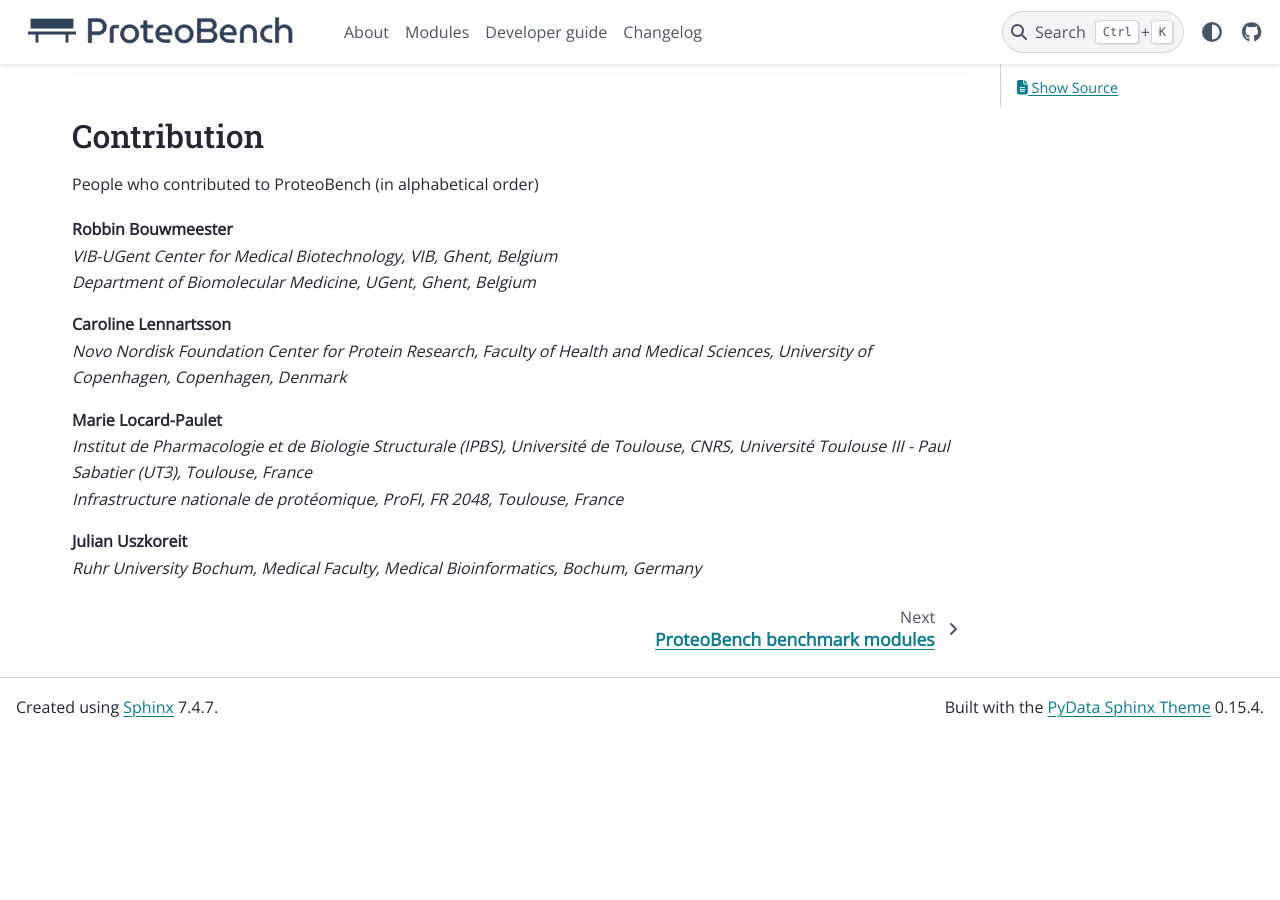
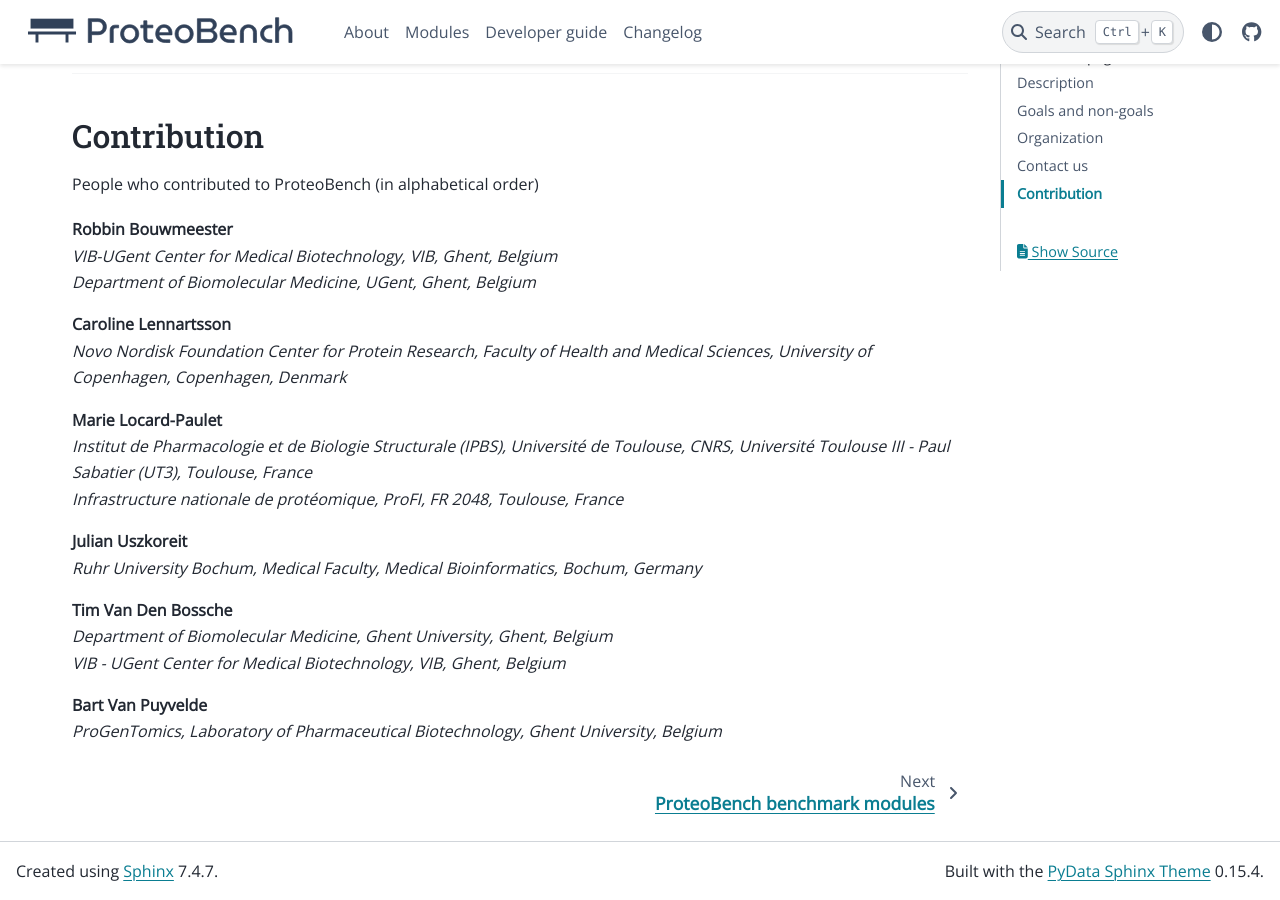
Before and after one commit to Proteobench/ProteoBench, a Sphinx documentation site: the page built from docs/index.rst, in a window 1280 px wide and 900 px high, scrolled down 1384 px. Built offline with Sphinx 7.4.7 and the PyData theme 0.15.4, drawn with Linux system fonts in a browser that asks for light colours; pages that are not in the unit, such as notebooks, are missing from menus; before the commit the page ends 2120 px from its top, so only the background shows below that.

Commit message:
Update index.rst

```diff
--- a/docs/index.rst
+++ b/docs/index.rst
@@ -88,3 +88,12 @@
 .. line-block::
     **Julian Uszkoreit**
     *Ruhr University Bochum, Medical Faculty, Medical Bioinformatics, Bochum, Germany*
+
+.. line-block::
+    **Tim Van Den Bossche**
+    *Department of Biomolecular Medicine, Ghent University, Ghent, Belgium*
+    *VIB - UGent Center for Medical Biotechnology, VIB, Ghent, Belgium*
+
+.. line-block::
+    **Bart Van Puyvelde**
+    *ProGenTomics, Laboratory of Pharmaceutical Biotechnology, Ghent University, Belgium*
```
